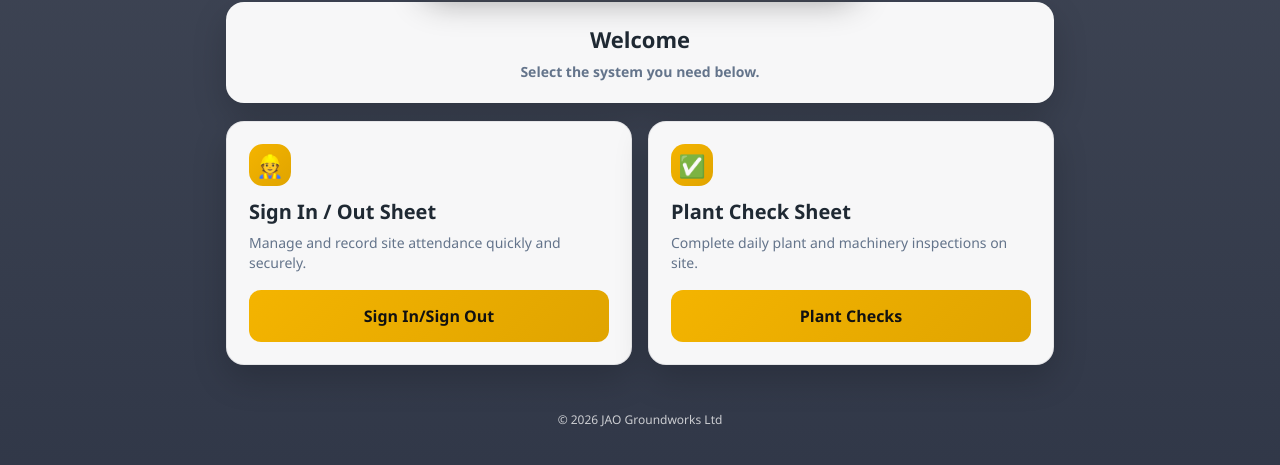
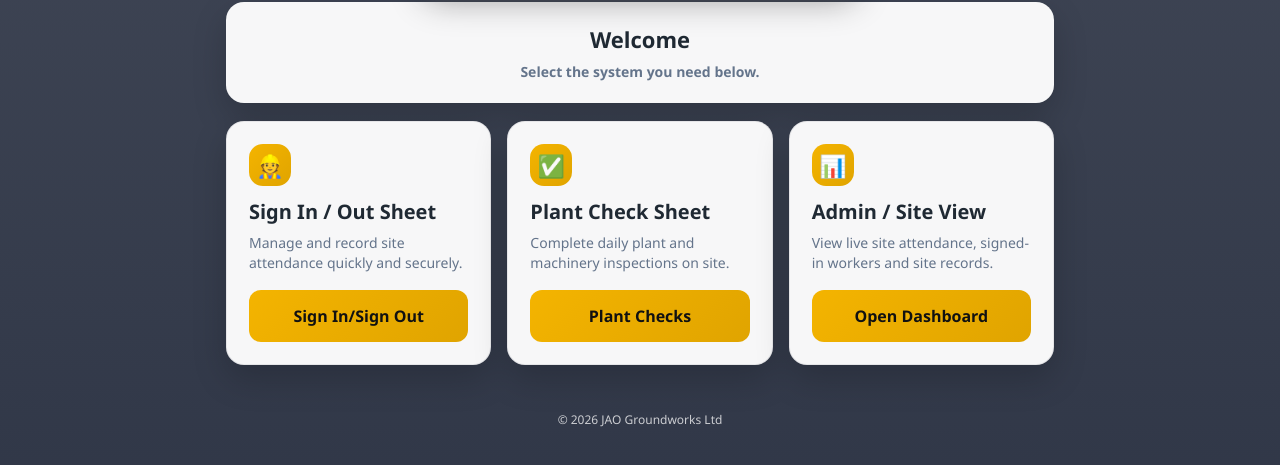
Before and after one commit to PlantCheckSheet/JAOportal, a plain HTML site: page index.html in a window 1280 px wide. Shown: the part 331-796 px from the top of the page. Drawn offline with Linux system fonts and the light colour scheme.

Commit message:
Update index.html

```diff
--- a/index.html
+++ b/index.html
@@ -5,19 +5,14 @@
   <meta name="viewport" content="width=device-width, initial-scale=1.0"/>
   <title>JAO Groundworks Ltd | Portal</title>
 
-  <!-- iPhone icon -->
   <link rel="apple-touch-icon" sizes="180x180" href="jao-icon-180.png">
-
-  <!-- Android icon -->
   <link rel="icon" type="image/png" sizes="192x192" href="jao-icon-192.png">
 
-  <!-- iPhone app behaviour -->
   <meta name="apple-mobile-web-app-capable" content="yes">
   <meta name="apple-mobile-web-app-status-bar-style" content="black-translucent">
   <meta name="apple-mobile-web-app-title" content="JAO Groundworks">
+  <meta name="theme-color" content="#0f172a">
 
-  <!-- Android theme -->
-  <meta name="theme-color" content="#0f172a">
   <style>
     * {
       box-sizing: border-box;
@@ -197,7 +192,7 @@
 
     @media (min-width: 700px) {
       .card-container {
-        grid-template-columns: repeat(2, 1fr);
+        grid-template-columns: repeat(3, 1fr);
       }
     }
   </style>
@@ -241,7 +236,16 @@
         <h2>Plant Check Sheet</h2>
         <p>Complete daily plant and machinery inspections on site.</p>
         <a class="button" href="https://plantchecksheet.github.io/PlantCheck/">
-        Plant Checks
+          Plant Checks
+        </a>
+      </div>
+
+      <div class="card">
+        <div class="card-icon">📊</div>
+        <h2>Admin / Site View</h2>
+        <p>View live site attendance, signed-in workers and site records.</p>
+        <a class="button" href="https://plantchecksheet.github.io/SignInSignOut/admin-dashboard.html">
+          Open Dashboard
         </a>
       </div>
 
```
